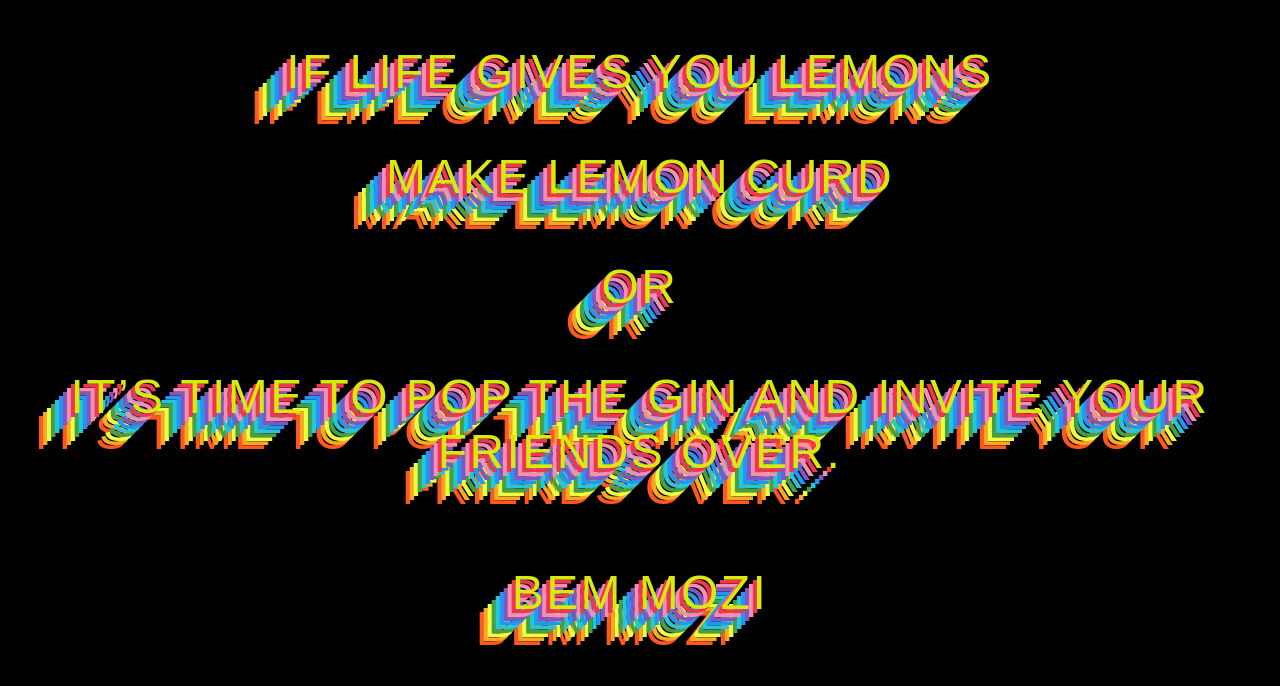
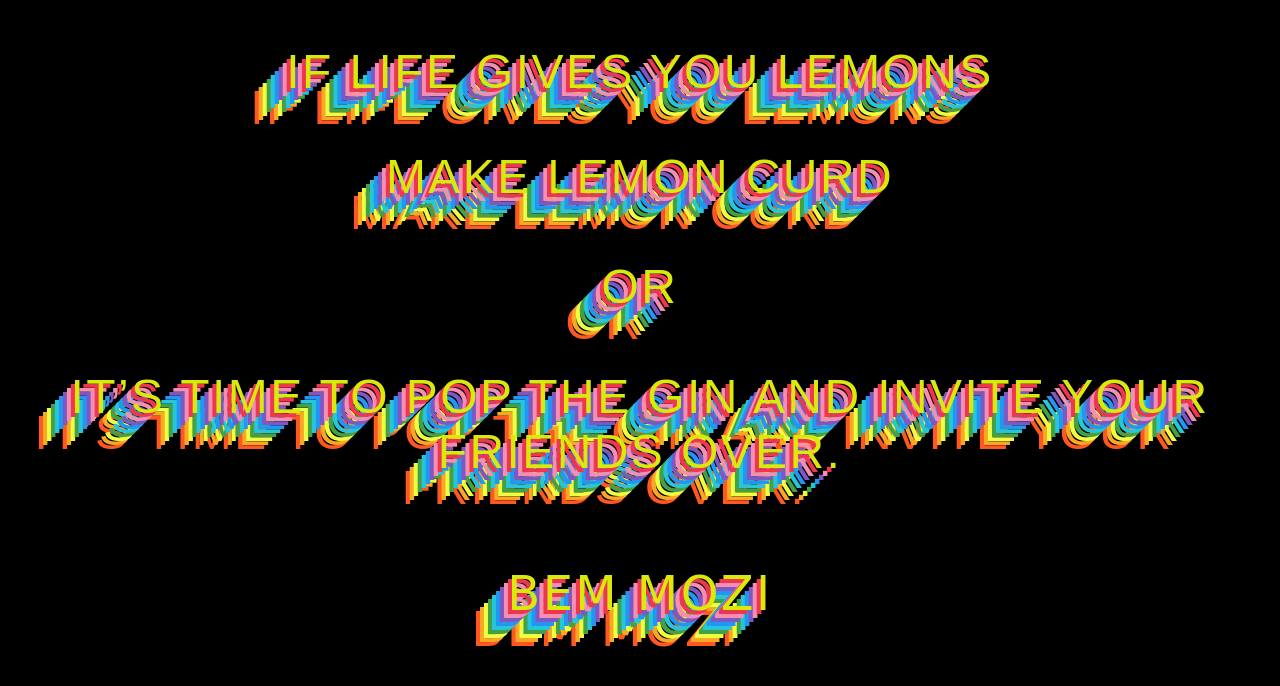
Before and after one commit to stellapolak/stellapolak.github.io, a plain HTML site: page my-first-github-page/index.html in a window 1280 px wide. Drawn offline with Linux system fonts and the light colour scheme.

Commit message:
Update style.css

```diff
--- a/my-first-github-page/style.css
+++ b/my-first-github-page/style.css
@@ -21,3 +21,8 @@ p {
   body {
     background-color: rgb(0, 0, 0);
   }
+
+
+.bem {
+    font-family: 'Codystar', cursive;
+}
```
